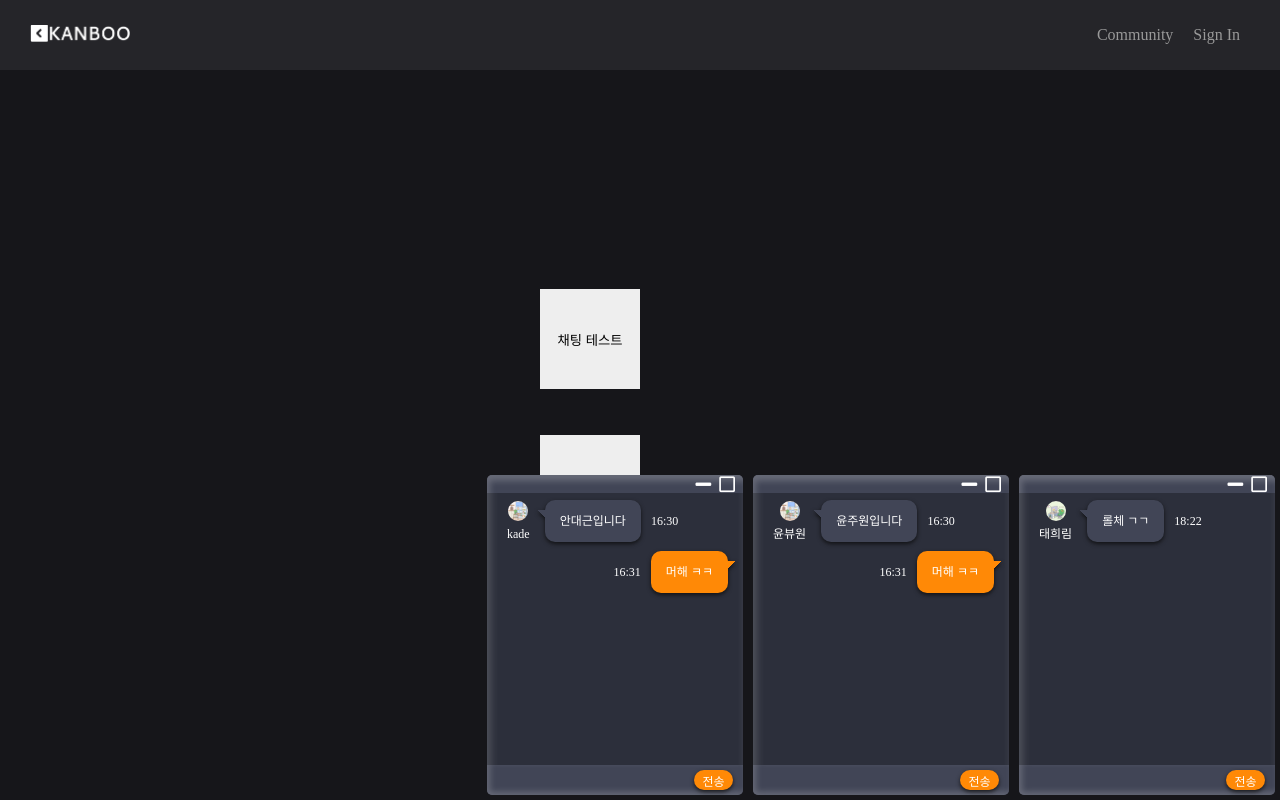
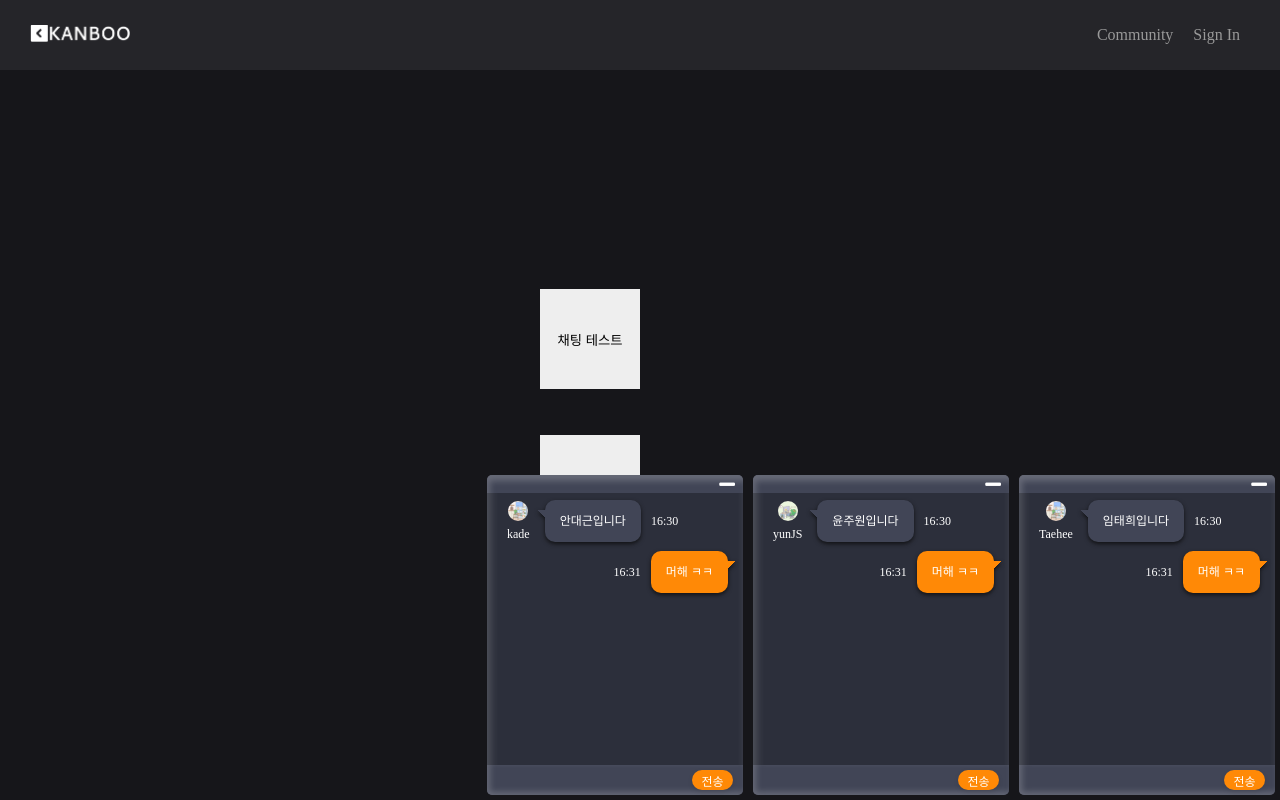
Before and after one commit to zerochae/kanboo_zerochae, a Vue app: page / in a window 1280 px wide. Built offline with nearby package versions, Linux system fonts and the light colour scheme; what @kangc/v-md-editor, codemirror-editor-vue3 would draw is missing.

Commit message:
chat finish

```diff
--- /dev/null
+++ b/public/chatData.json
@@ -0,0 +1,56 @@
+[
+  {
+    "userId": "kade",
+    "roomId": "0",
+    "img": "con1.jpg",
+    "isMini": false,
+    "content": [
+      {
+        "id": "kade",
+        "text": "안대근입니다",
+        "date": "16:30"
+      },
+      {
+        "id": "zerochae",
+        "text": "머해 ㅋㅋ",
+        "date": "16:31"
+      }
+    ]
+  },
+  {
+    "userId": "yunJS",
+    "roomId": "1",
+    "img": "con3.jpg",
+    "isMini": false,
+    "content": [
+      {
+        "id": "yunJS",
+        "text": "윤주원입니다",
+        "date": "16:30"
+      },
+      {
+        "id": "zerochae",
+        "text": "머해 ㅋㅋ",
+        "date": "16:31"
+      }
+    ]
+  },
+  {
+    "userId": "Taehee",
+    "roomId": "2",
+    "img": "con1.jpg",
+    "isMini": false,
+    "content": [
+      {
+        "id": "Taehee",
+        "text": "임태희입니다",
+        "date": "16:30"
+      },
+      {
+        "id": "zerochae",
+        "text": "머해 ㅋㅋ",
+        "date": "16:31"
+      }
+    ]
+  }
+]
--- /dev/null
+++ b/src/assets/chatData.js
@@ -0,0 +1,56 @@
+export default [
+    {
+      userId: "kade",
+      roomId: "0",
+      img: "con1.jpg",
+      isMini: false,
+      content: [
+        {
+          id: "kade",
+          text: "안대근입니다",
+          date: "16:30",
+        },
+        {
+          id: "zerochae",
+          text: "머해 ㅋㅋ",
+          date: "16:31",
+        }
+      ]
+    },
+    {
+      userId: "yunJS",
+      roomId: "1",
+      img: "con3.jpg",
+      isMini: false,
+      content: [
+        {
+          id: "yunJS",
+          text: "윤주원입니다",
+          date: "16:30",
+        },
+        {
+          id: "zerochae",
+          text: "머해 ㅋㅋ",
+          date: "16:31",
+        }
+      ]
+    },
+    {
+      userId: "Taehee",
+      roomId: "2",
+      img: "con1.jpg",
+      isMini: false,
+      content: [
+        {
+          id: "Taehee",
+          text: "임태희입니다",
+          date: "16:30",
+        },
+        {
+          id: "zerochae",
+          text: "머해 ㅋㅋ",
+          date: "16:31",
+        }
+      ]
+    },
+]
--- a/src/components/popup/Chat.vue
+++ b/src/components/popup/Chat.vue
@@ -15,20 +15,24 @@
   <div class="chat-container">
     <div class="chat-box" v-for="(chat, index) in chatData" :key="index">
       <div class="chat-header">
-        <i @click="setMini(index)" class="fas fa-minus"></i>
-        <i class="far fa-square"></i>
+        <i
+          v-if="chat.isMini == false"
+          @click="setMini(index)"
+          class="fas fa-minus"
+        ></i>
+        <i v-else @click="setMax(index)" class="far fa-square"></i>
       </div>
       <div class="chat-content">
         <ul>
           <li
             class="chat-line"
-            v-for="(line, index) in chat"
+            v-for="(line, index) in chat.content"
             :key="index"
             :class="{ 'chat-myLine': line.id == userId }"
           >
             <!-- 상대방의 채팅에만 사진,닉네임 표시 시작 -->
             <div v-if="userId != line.id" class="chat-userInfo">
-              <img :src="require(`@/assets/${line.img}`)" alt="img" />
+              <img :src="require(`@/assets/${chat.img}`)" alt="img" />
               {{ line.id }}
             </div>
             <!-- 상대방의 채팅에만 사진,닉네임 표시 끝 -->
@@ -67,53 +71,17 @@
 </template>
 
 <script>
+import chatData from "@/assets/chatData.js";
 const moment = require("moment");
 const today = moment();
 
 export default {
   updated() {
-    this.focus(this.lastChatRoom);
+    if (!this.chatData[this.lastChatRoom].isMini) this.focus(this.lastChatRoom);
   },
   data() {
     return {
-      chatData: [
-        [
-          {
-            id: "kade",
-            img: "con1.jpg",
-            text: "안대근입니다",
-            date: "16:30",
-          },
-          {
-            id: "zerochae",
-            img: "con3.jpg",
-            text: "머해 ㅋㅋ",
-            date: "16:31",
-          },
-        ],
-        [
-          {
-            id: "윤뷰원",
-            img: "con1.jpg",
-            text: "윤주원입니다",
-            date: "16:30",
-          },
-          {
-            id: "zerochae",
-            img: "con3.jpg",
-            text: "머해 ㅋㅋ",
-            date: "16:31",
-          },
-        ],
-        [
-          {
-            id: "태희림",
-            img: "con3.jpg",
-            text: "롤체 ㄱㄱ",
-            date: "18:22",
-          },
-        ],
-      ],
+      chatData: chatData,
       inputText: "",
       userId: "zerochae",
       img: "con3.jpg",
@@ -135,13 +103,15 @@ export default {
     setText(e) {
       this.inputText = e.target.value;
     },
+    // 여기다가 메시지 받기 기능 추가 해야함!!!!!!!!!!!!!!!!!!!!
+    getMessage(){
+    },
     sendMessage(index) {
       let date = today.format("HH:MM");
 
       if (this.inputText !== "") {
-        this.chatData[index].push({
+        this.chatData[index].content.push({
           id: this.userId,
-          img: this.img,
           text: this.inputText,
           date: date,
         });
@@ -151,22 +121,26 @@ export default {
       this.lastChatRoom = index;
     },
     focus(index) {
+      console.log("foucs into " + index);
       let chatRoom = document.querySelectorAll(".chat-content>ul")[index];
       chatRoom.lastElementChild.scrollIntoView();
     },
     setMini(index) {
+      this.chatData[index].isMini = true;
       let chatRoom = document.querySelectorAll(".chat-box")[index];
-      chatRoom.className = " chat-mini";
+      chatRoom.className += " chat-mini";
     },
-    test(index) {
-      console.log(index);
+    setMax(index) {
+      this.chatData[index].isMini = false;
+      let chatRoom = document.querySelectorAll(".chat-box")[index];
+      chatRoom.className = "chat-box";
     },
+    // 채팅 메시지 받기 테스트
     chatTest() {
       let date = today.format("HH:MM");
       console.log();
-      this.chatData[0].push({
+      this.chatData[0].content.push({
         id: "kade",
-        img: "con1.jpg",
         text: "머하냐~",
         date: date,
       });
@@ -326,17 +300,17 @@ export default {
   color: white;
   border: none;
   outline: none;
-  width: 80%;
+  width: 100%;
 }
 
 .chat-inputBox button {
   background: #ff8906;
   border-radius: 10px;
   font-size: 12px;
-  width: 40px;
+  width: 50px;
   height: 20px;
   color: white;
-  -webkit-filter: drop-shadow(0px 2px 2px rgba(10, 10, 10, 0.8));
+  -webkit-filter: drop-shadow(0px 2px 2px rgba(0, 0, 0, 0.1));
   margin-right: 10px;
 }
 
@@ -368,4 +342,8 @@ export default {
   position: relative;
   align-self: flex-end;
 }
+
+.chat-mini i{
+  font-size : 12px;
+}
 </style>
--- a/src/main.js
+++ b/src/main.js
@@ -19,7 +19,7 @@ VueMarkdownEditor.use(vuepressTheme, {
   Prism
 })
 
-axios.defaults.baseURL = "http://localhost:8088"
+axios.defaults.baseURL = "http://localhost:8080"
 
 const app = createApp(App)
 app.config.globalProperties.axios = axios
--- /dev/null
+++ b/vue.config.js
@@ -0,0 +1,5 @@
+// module.exports = {
+//   devServer: {
+//     proxy: "http://localhost:8088/",
+//   },
+// };
```
